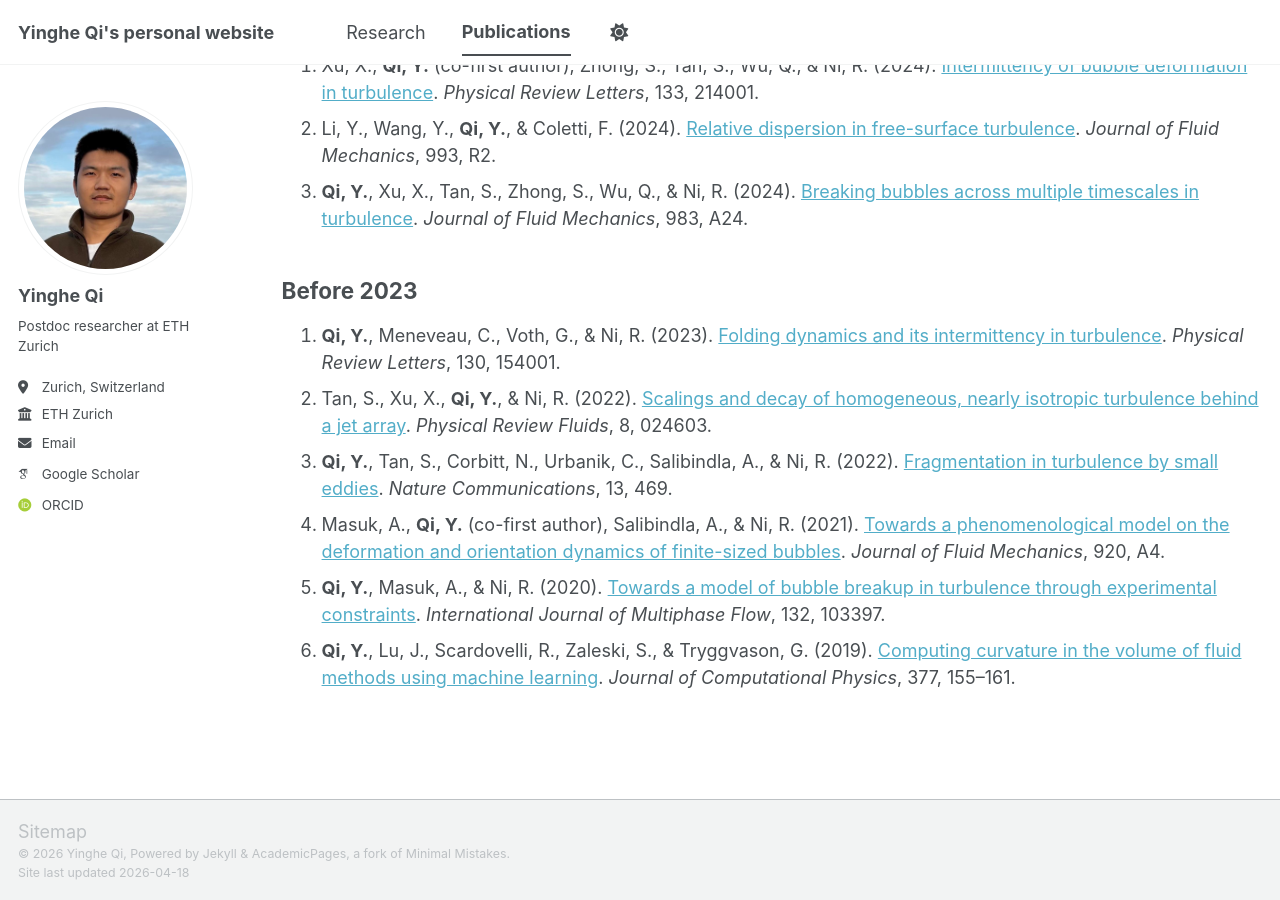
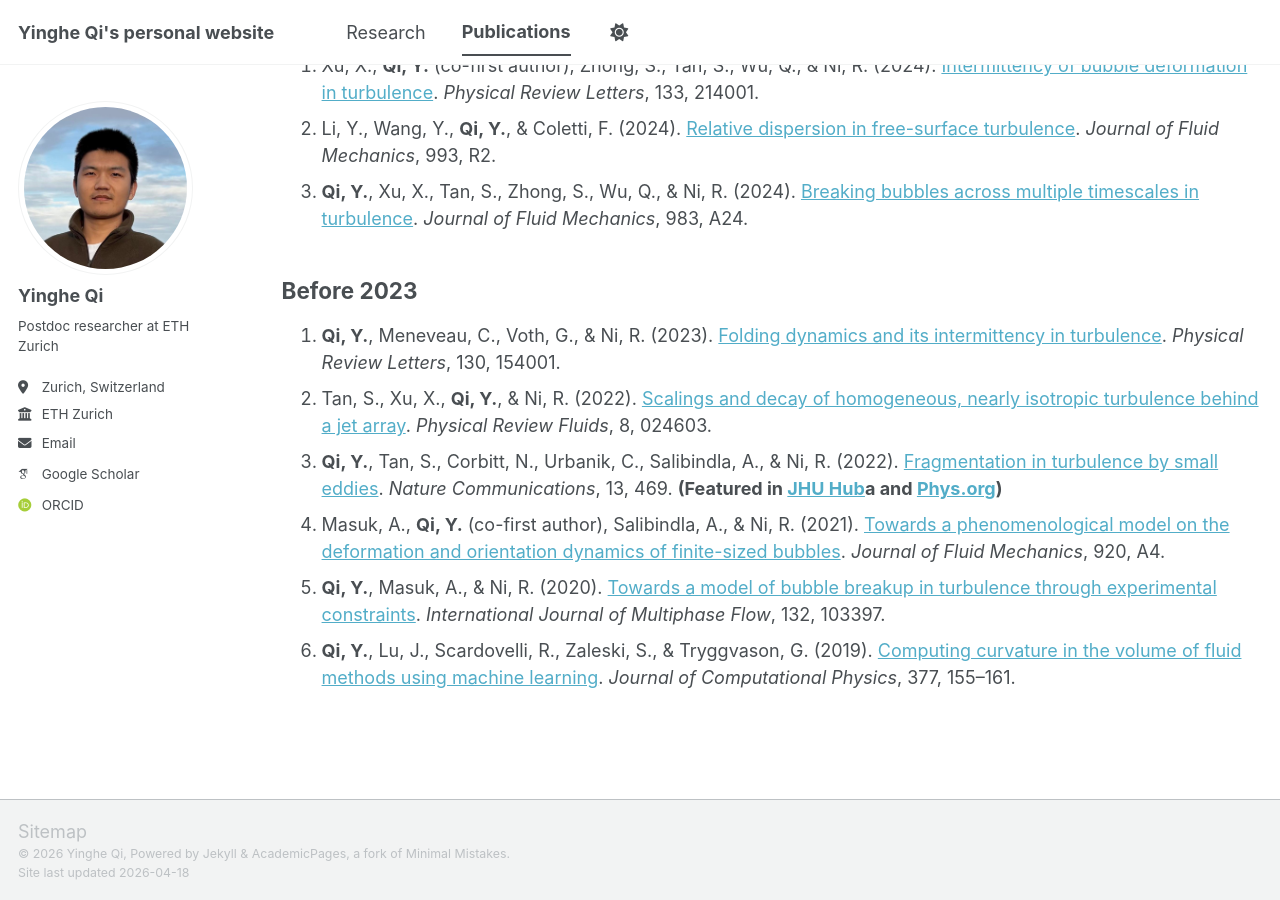
Before and after one commit to yingheqi/yingheqi.github.io, a Jekyll site: the page built from _pages/publications.html, in a window 1280 px wide and 900 px high, scrolled down 757 px. Built offline with Jekyll 4.4.1, drawn with Linux system fonts in a browser that asks for light colours; some web fonts are replaced; a script bundle is joined from its source files by our own code; library files that are not in the unit come from our copies.

Commit message:
Update publications.html

```diff
--- a/_pages/publications.html
+++ b/_pages/publications.html
@@ -94,6 +94,7 @@ author_profile: true
     <strong>Qi, Y.</strong>, Tan, S., Corbitt, N., Urbanik, C., Salibindla, A., & Ni, R. (2022).
     <a href="https://doi.org/10.1038/s41467-022-28092-3">Fragmentation in turbulence by small eddies</a>.
     <em>Nature Communications</em>, 13, 469.
+    <strong>(Featured in <a href="https://hub.jhu.edu/2022/02/07/experiment-bursts-theory-on-bubble-behavior/">JHU Hub</a>a and <a href="https://phys.org/news/2022-02-longstanding-theory-behavior.html">Phys.org</a>)</strong>
   </li>
 
   <li>
```
